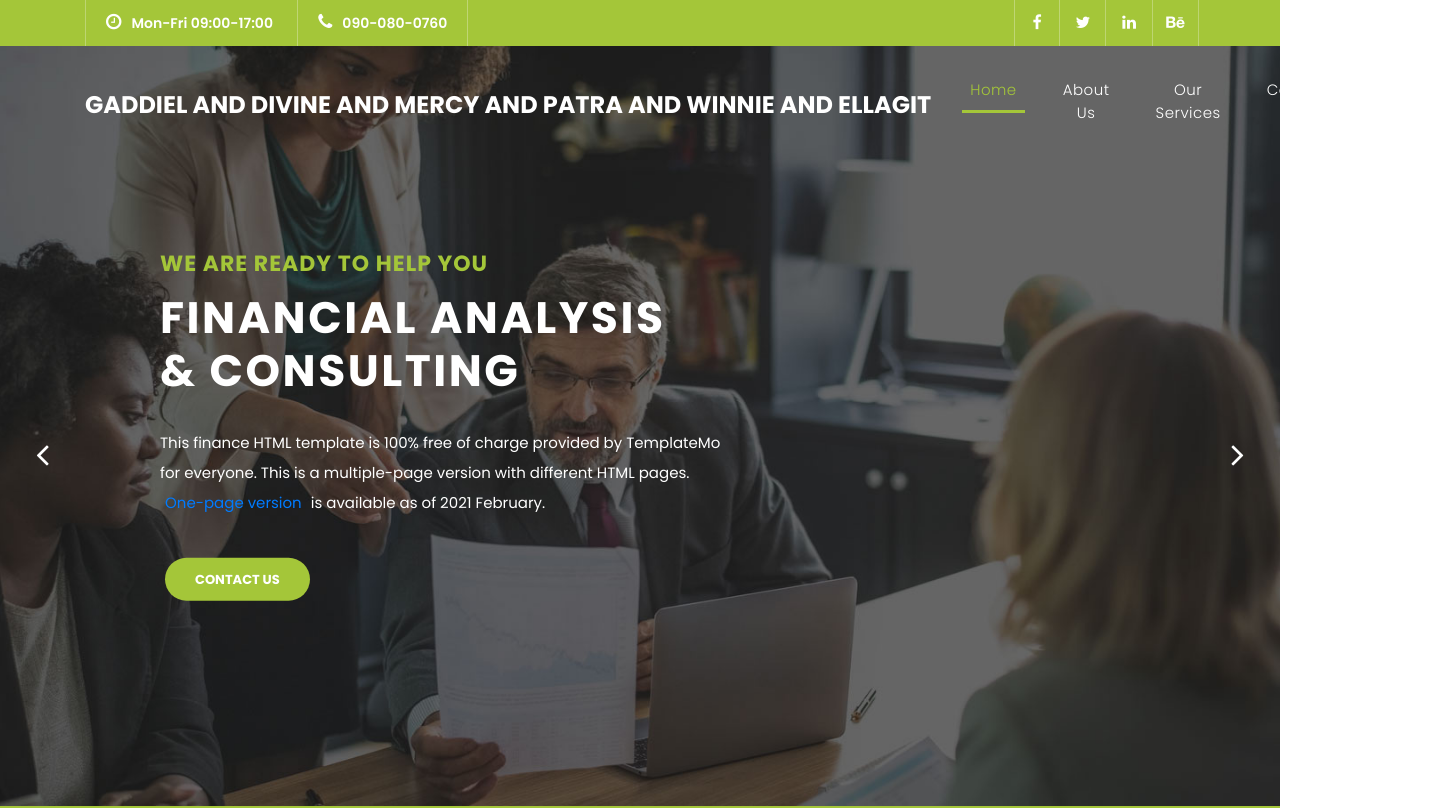
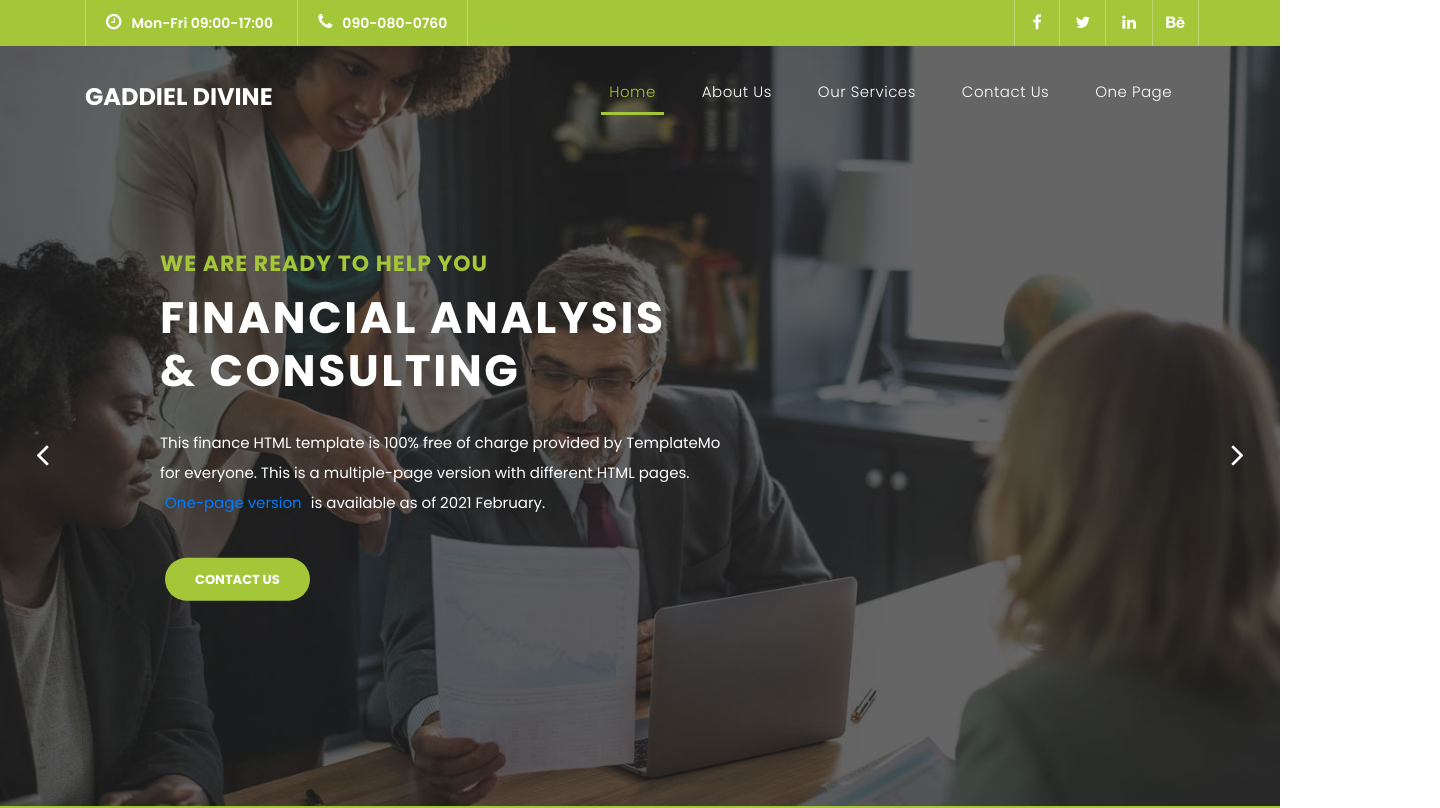
Before and after one commit to andriemedia/class, a plain HTML site: page index.html in a window 1280 px wide. Shown: the top 808 px of the page, 1440 px wide, since content can reach past the window. Drawn offline with Linux system fonts and the light colour scheme.

Commit message:
updated title

```diff
--- a/index.html
+++ b/index.html
@@ -64,7 +64,7 @@ https://templatemo.com/tm-545-finance-business
     <header class="">
       <nav class="navbar navbar-expand-lg">
         <div class="container">
-          <a class="navbar-brand" href="index.html"><h2>Gaddiel and Divine and Mercy and Patra and Winnie and Ellagit</h2></a>
+          <a class="navbar-brand" href="index.html"><h2>Gaddiel Divine</h2></a>
           <button class="navbar-toggler" type="button" data-toggle="collapse" data-target="#navbarResponsive" aria-controls="navbarResponsive" aria-expanded="false" aria-label="Toggle navigation">
             <span class="navbar-toggler-icon"></span>
           </button>
```
